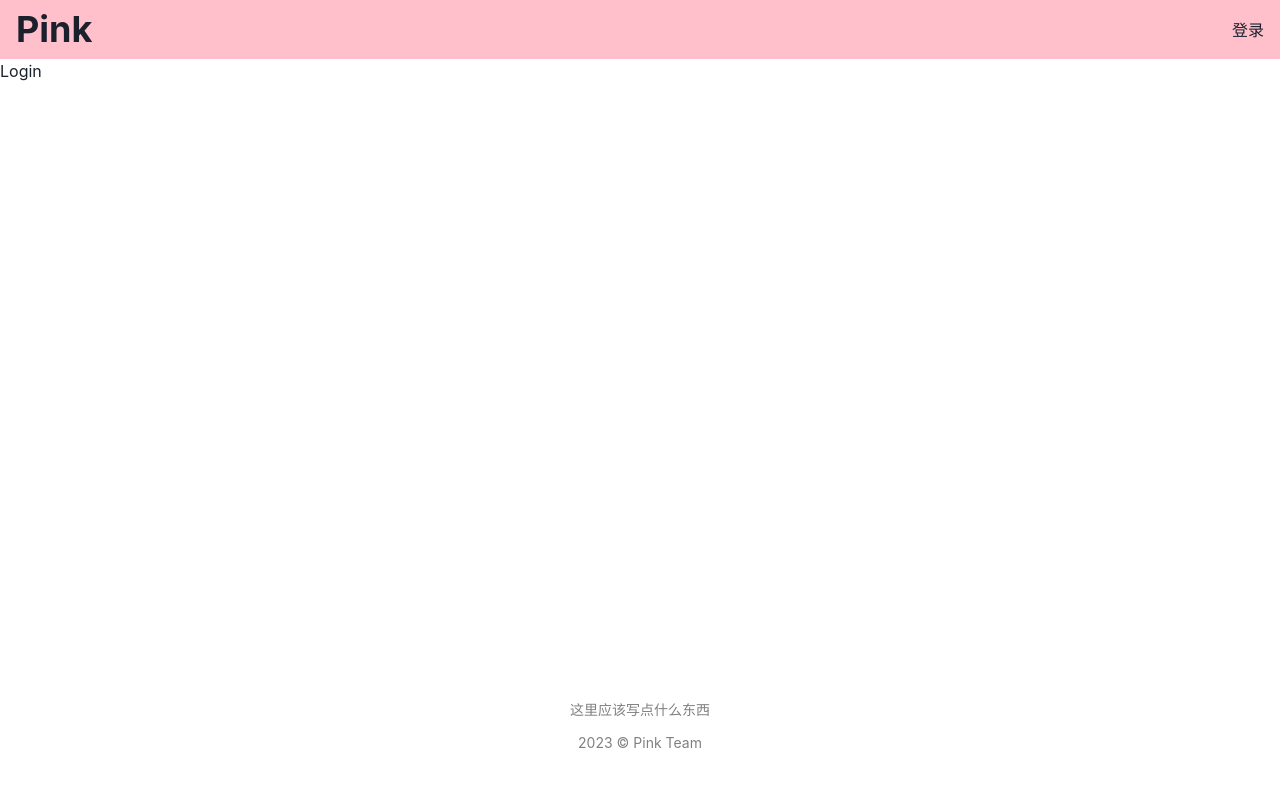
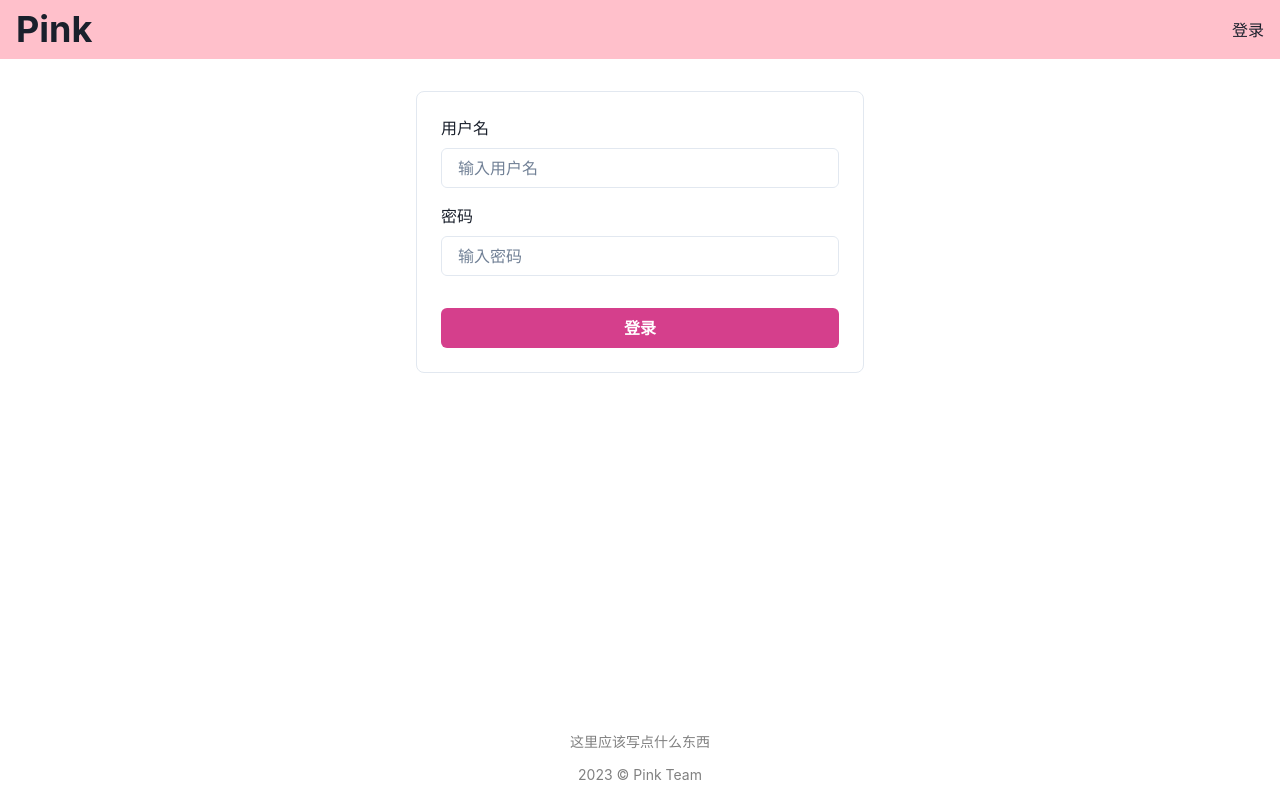
Before and after one commit to SECourse2023/pink, a Next.js app in the folder apps/ui/: page /login in a window 1280 px wide. Built offline with nearby package versions, Linux system fonts and the light colour scheme.

Commit message:
feat: add login page UI

```diff
--- a/apps/ui/pages/login.tsx
+++ b/apps/ui/pages/login.tsx
@@ -1,7 +1,28 @@
+import { Box, Button, FormControl, FormLabel, Input } from '@chakra-ui/react'
+import React from 'react'
+import { useRouter } from 'next/router'
 export default function Login() {
+  const router = useRouter()
+  const onLogin = () => {
+    alert('登录成功')
+    router.push('/')
+  }
+
   return (
-    <div>
-      <h1>Login</h1>
-    </div>
+    <Box maxW="md" mx="auto" mt={8} borderWidth="1px" borderRadius="lg" overflow="hidden">
+      <Box p="6">
+        <FormControl>
+          <FormLabel>用户名</FormLabel>
+          <Input placeholder="输入用户名" />
+        </FormControl>
+        <FormControl mt={4}>
+          <FormLabel>密码</FormLabel>
+          <Input type="password" placeholder="输入密码" />
+        </FormControl>
+        <Button colorScheme="pink" mt={8} onClick={onLogin} w="full">
+          登录
+        </Button>
+      </Box>
+    </Box>
   )
 }
```
